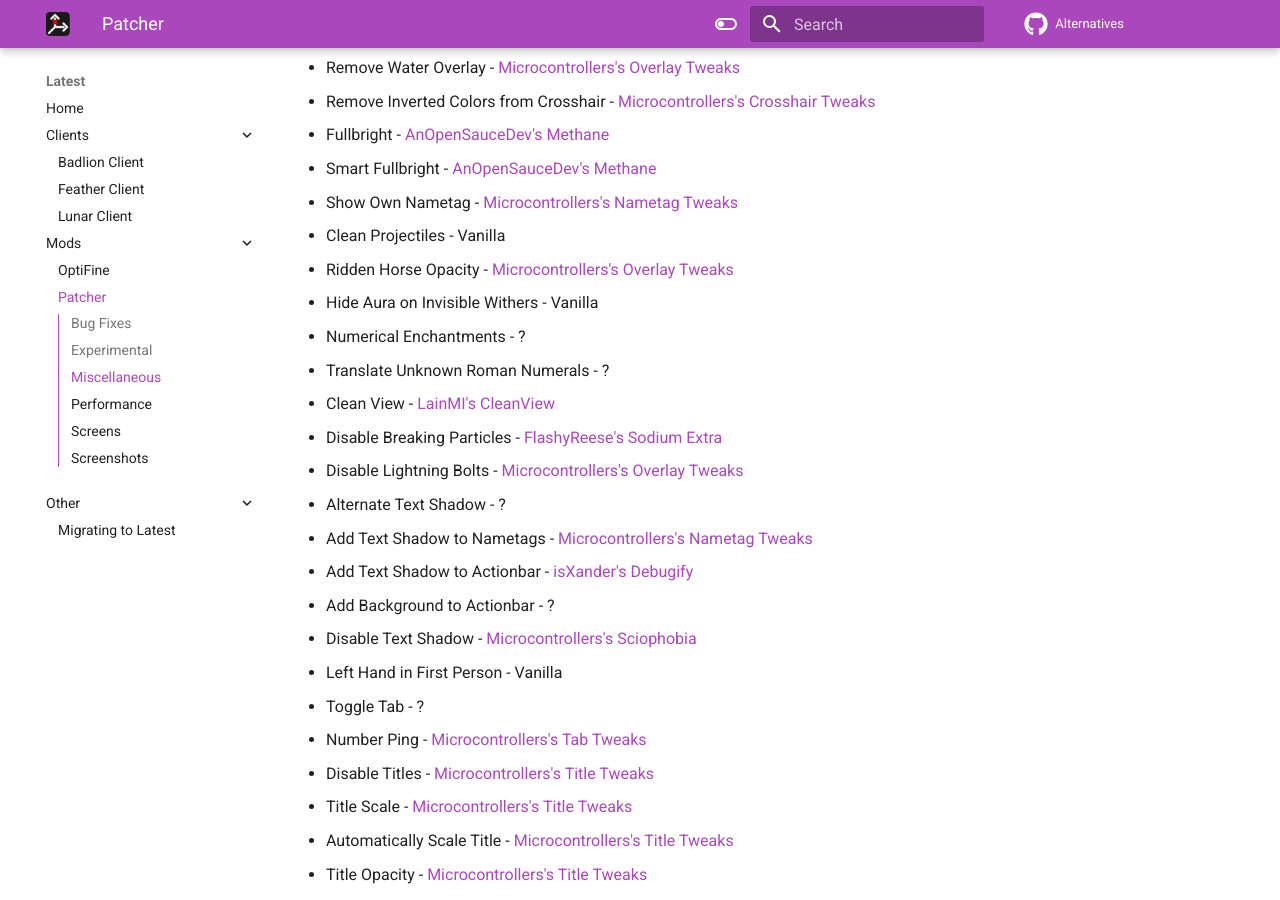
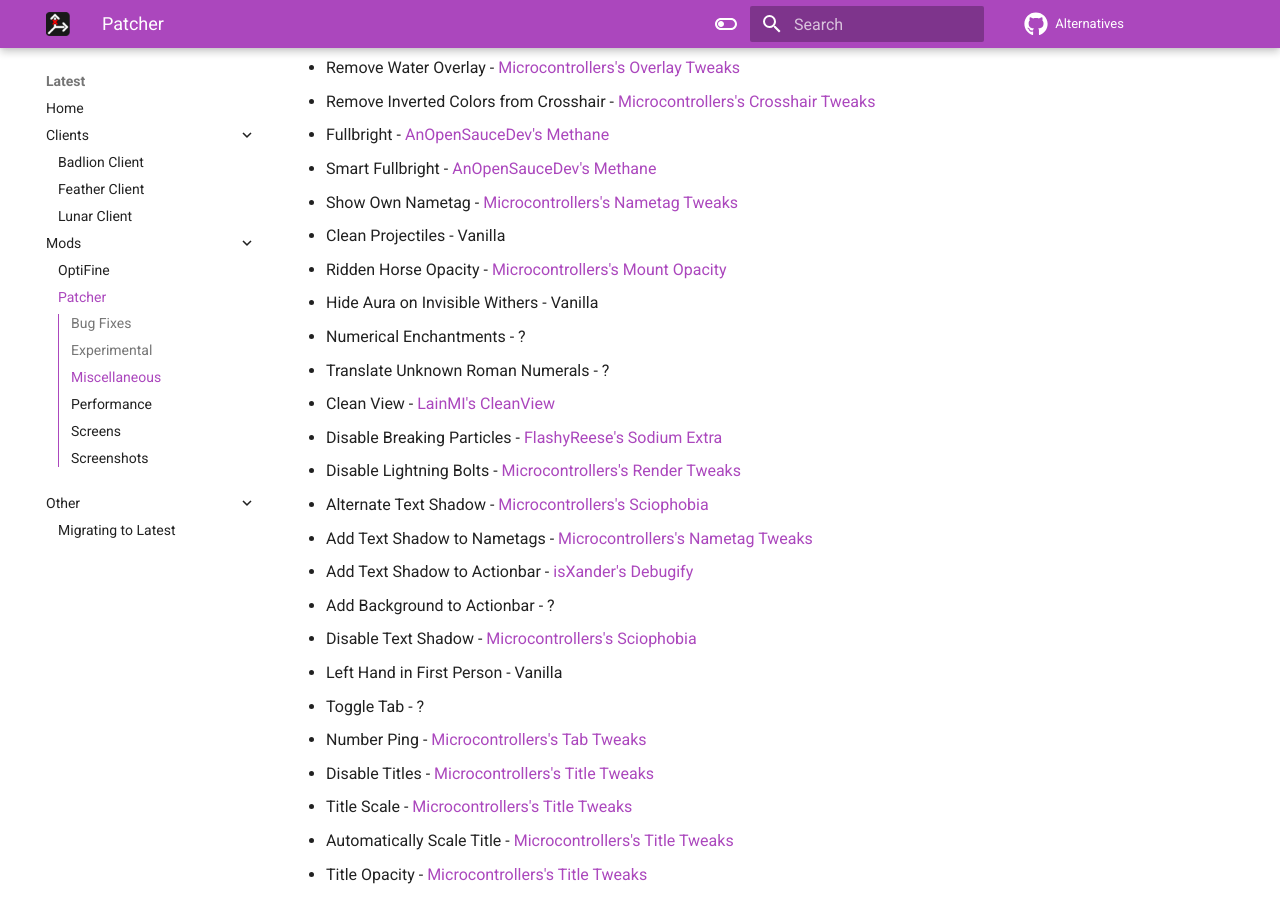
Before and after one commit to MicrocontrollersDev/Alternatives, an MkDocs documentation site: the page built from docs/latest/patcher.md, in a window 1280 px wide and 900 px high, scrolled down 2054 px. Built offline with MkDocs 1.6.1 and Material for MkDocs 9.7.7, drawn with Linux system fonts in a browser that asks for light colours; comment, search, counter and statistics services are not loaded; some of the changed text lies outside the part shown.

Commit message:
update some of my mods

```diff
--- a/docs/latest/patcher.md
+++ b/docs/latest/patcher.md
@@ -65,14 +65,14 @@
 - Smart Fullbright - [AnOpenSauceDev's Methane](https://modrinth.com/mod/methane)
 - Show Own Nametag - [Microcontrollers's Nametag Tweaks](https://modrinth.com/mod/nametagtweaks)
 - Clean Projectiles - Vanilla
-- Ridden Horse Opacity - [Microcontrollers's Overlay Tweaks](https://modrinth.com/mod/overlaytweaks)
+- Ridden Horse Opacity - [Microcontrollers's Mount Opacity](https://modrinth.com/mod/mountopacity)
 - Hide Aura on Invisible Withers - Vanilla
 - Numerical Enchantments - ?
 - Translate Unknown Roman Numerals - ?
-- Clean View - [LainMI's CleanView](https://www.curseforge.com/minecraft/mc-mods/cleanview-fabric)
+- Clean View - [LainMI's CleanView](https://github.com/zlainsama/CleanView/releases/latest)
 - Disable Breaking Particles - [FlashyReese's Sodium Extra](https://modrinth.com/mod/sodium-extra)
-- Disable Lightning Bolts - [Microcontrollers's Overlay Tweaks](https://modrinth.com/mod/overlaytweaks)
-- Alternate Text Shadow - ?
+- Disable Lightning Bolts - [Microcontrollers's Render Tweaks](https://modrinth.com/mod/rendertweaks)
+- Alternate Text Shadow - [Microcontrollers's Sciophobia](https://modrinth.com/mod/sciophobia)
 - Add Text Shadow to Nametags - [Microcontrollers's Nametag Tweaks](https://modrinth.com/mod/nametagtweaks)
 - Add Text Shadow to Actionbar - [isXander's Debugify](https://modrinth.com/mod/debugify)
 - Add Background to Actionbar - ?
@@ -109,7 +109,7 @@
 - Disable Attached Arrows - ?
 - Disable Skulls - ?
 - Disable Nametags Boxes - [Microcontrollers's Nametag Tweaks](https://modrinth.com/mod/nametagtweaks)
-- Unstacked Items - [Microcontrollers's Overlay Tweaks](https://modrinth.com/mod/overlaytweaks)
+- Unstacked Items - [Microcontrollers's Dropped Item Tweaks](https://modrinth.com/mod/droppeditemtweaks)
 - Entity Render Distance Toggle - ?
 - Hostile Entity Render Distance - ?
 - Passive Entity Render Distance - ?
```
Also changed, not shown: other parts of docs/latest/patcher.md (+1 -1 lines), docs/latest/badlion.md (+2 -2 lines), docs/latest/feather.md (+1 -1 lines), docs/latest/lunar.md (+3 -3 lines), docs/latest/migrating.md (+5 -1 lines).
